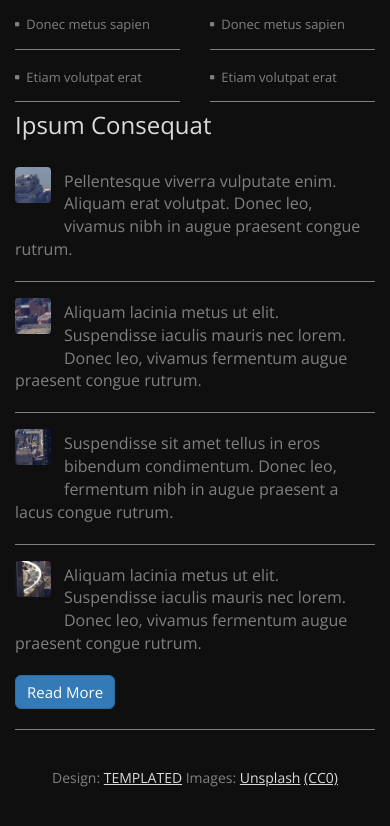
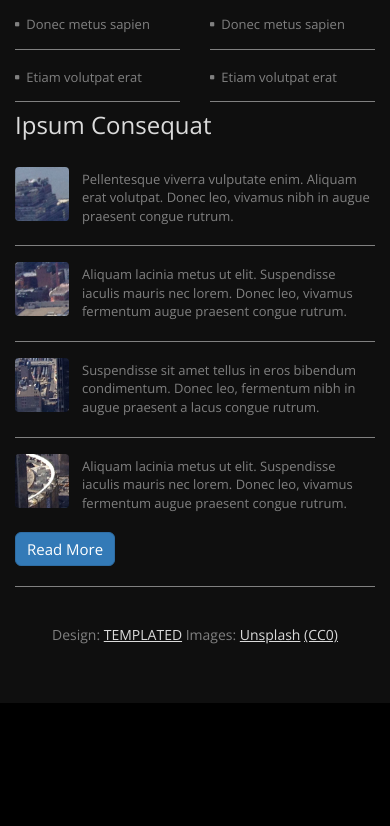
Before and after one commit to yusuf0786/megacorp, a plain HTML site: page index.html in a window 390 px wide. Shown: the part 3844-4670 px from the top of the page. After the commit the page ends 4547 px from the top, so only its background shows below. Drawn offline with nearby package versions, Linux system fonts and the light colour scheme.

Commit message:
second commit

```diff
--- a/css/style.css
+++ b/css/style.css
@@ -333,3 +333,22 @@ body{
 		padding-bottom: 0;
 	}
 }
+
+@media only screen and (max-width:425px){
+
+	/* media weird-section right */
+	.weird-section .right-section .second-row img{
+		width: 15%;
+	}
+	.weird-section .right-section .second-row p{
+		font-size: 13px;
+	}
+}
+
+@media only screen and (max-width:320px){
+
+	/* media weird-section right */
+	.weird-section .right-section .second-row p{
+		font-size: 9px;
+	}
+}
```
